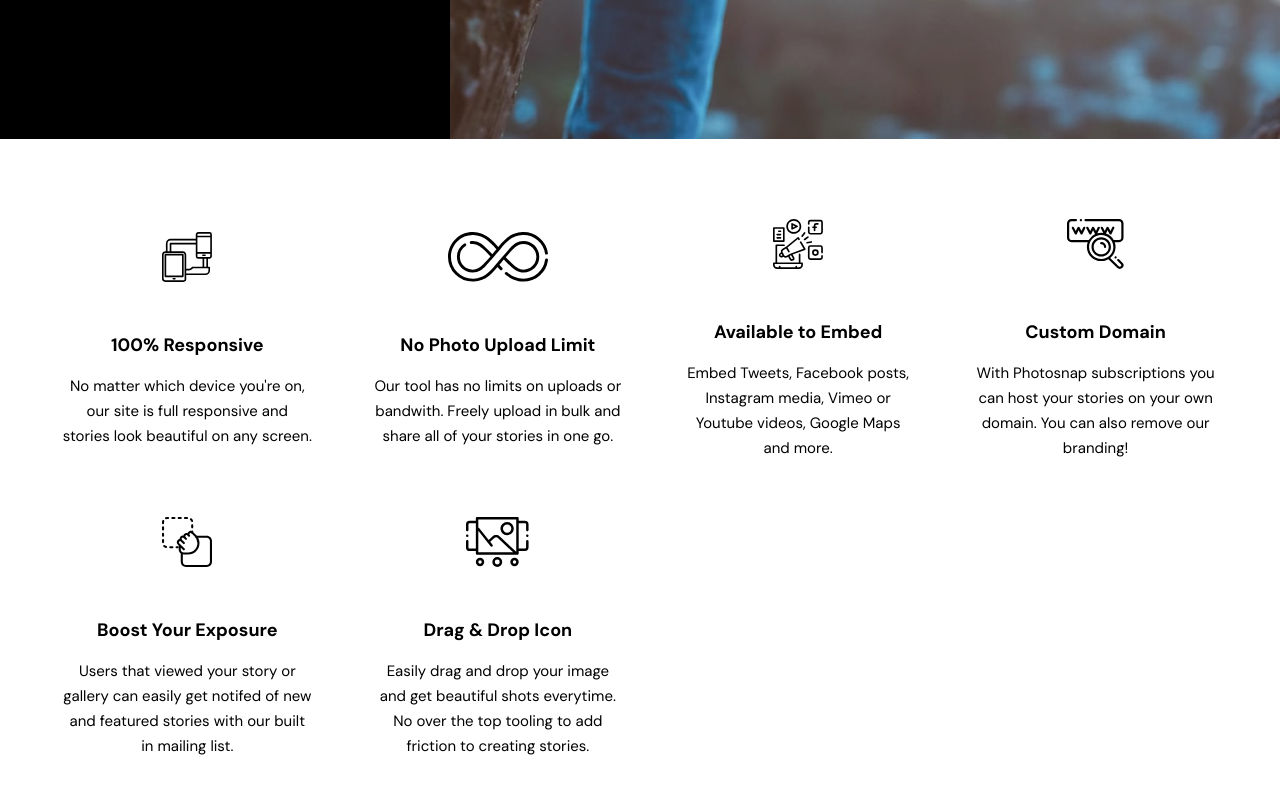
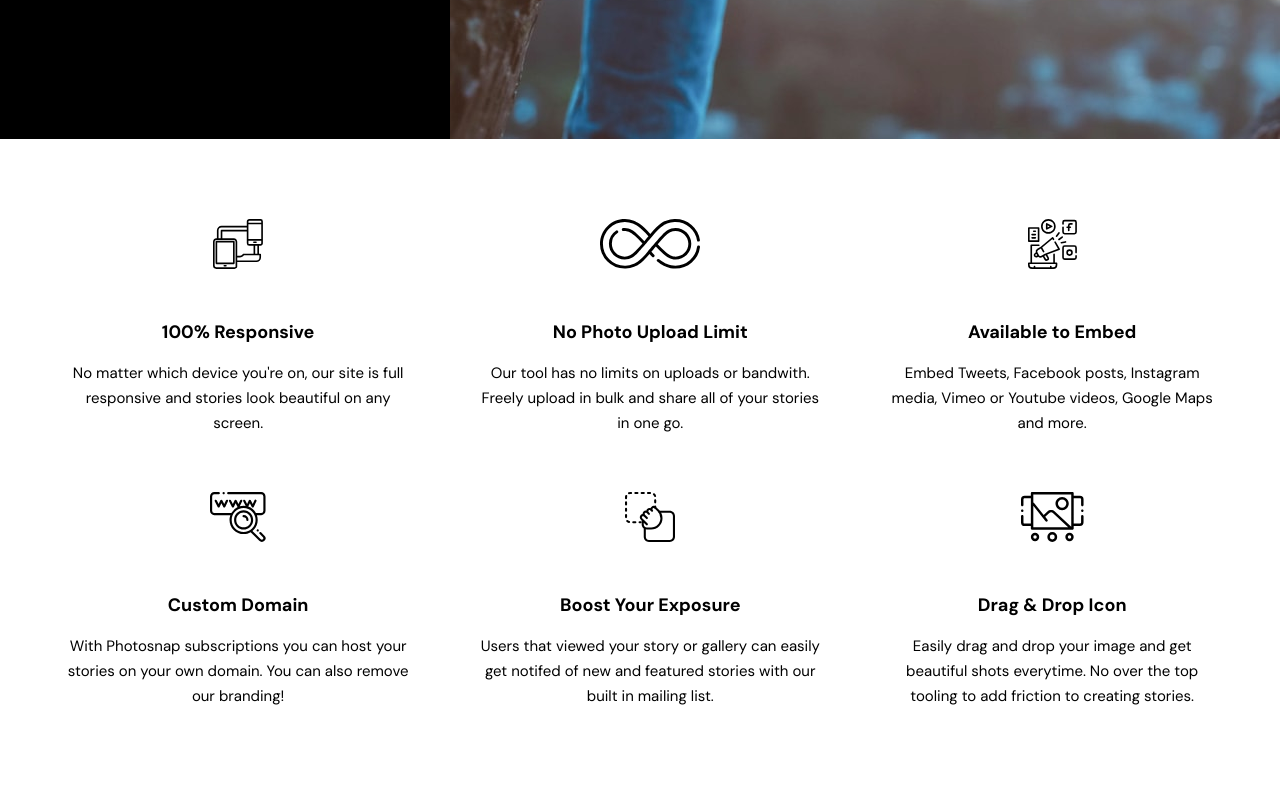
Before and after one commit to marleyanthony/photo-snap, a React (Create React App) app: page /features in a window 1280 px wide. Shown: the part 440-1240 px from the top of the page. Built offline with nearby package versions, Linux system fonts and the light colour scheme.

Commit message:
added ternary operator for features grid layout

```diff
--- a/src/components/Features.tsx
+++ b/src/components/Features.tsx
@@ -10,8 +10,13 @@ type FeaturesProps = {
 }
 
 const Features: React.FC<FeaturesProps> = ({ content }) => {
+   console.log(content.length)
    return (
-      <section className="features">
+      <section className={
+         content.length === 4
+            ? "features features--home"
+            : "features"
+      }>
          {
             content.map((feature, index) => {
                return (
--- a/src/styles/main.css
+++ b/src/styles/main.css
@@ -350,6 +350,12 @@
   }
 }
 
+@media (min-width: 1200px) {
+  .section-wrapper {
+    display: inline;
+  }
+}
+
 .main-card {
   overflow: hidden;
   padding: 7.2rem 3.3rem;
@@ -398,6 +404,14 @@
     top: 170px;
     left: 39px;
     width: 45%;
+  }
+}
+
+@media (min-width: 1200px) {
+  .main-card--stories-page {
+    top: 200px;
+    left: 100px;
+    width: 35%;
   }
 }
 
@@ -651,6 +665,16 @@
 
 @media (min-width: 1200px) {
   .features {
+    -ms-grid-row: 1;
+    -ms-grid-column: 1;
+    -ms-grid-column-span: 3;
+    grid-area: area;
+        grid-template-areas: 'area area area';
+  }
+}
+
+@media (min-width: 1200px) {
+  .features--home {
     -ms-grid-row: 1;
     -ms-grid-column: 1;
     -ms-grid-column-span: 4;
```
Also changed, not shown: src/styles/partials/_home.scss (+20 -1 lines), 2 other files (tests, documents, lock files or other folders).
